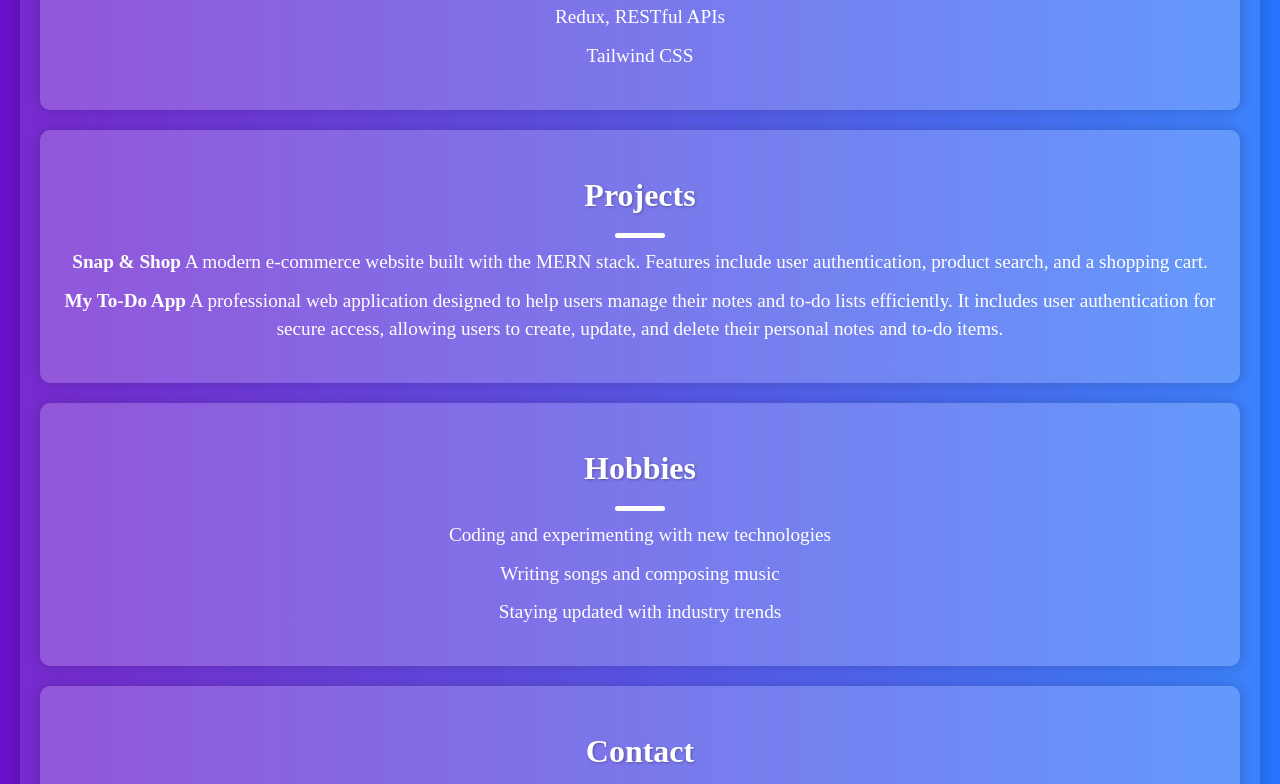
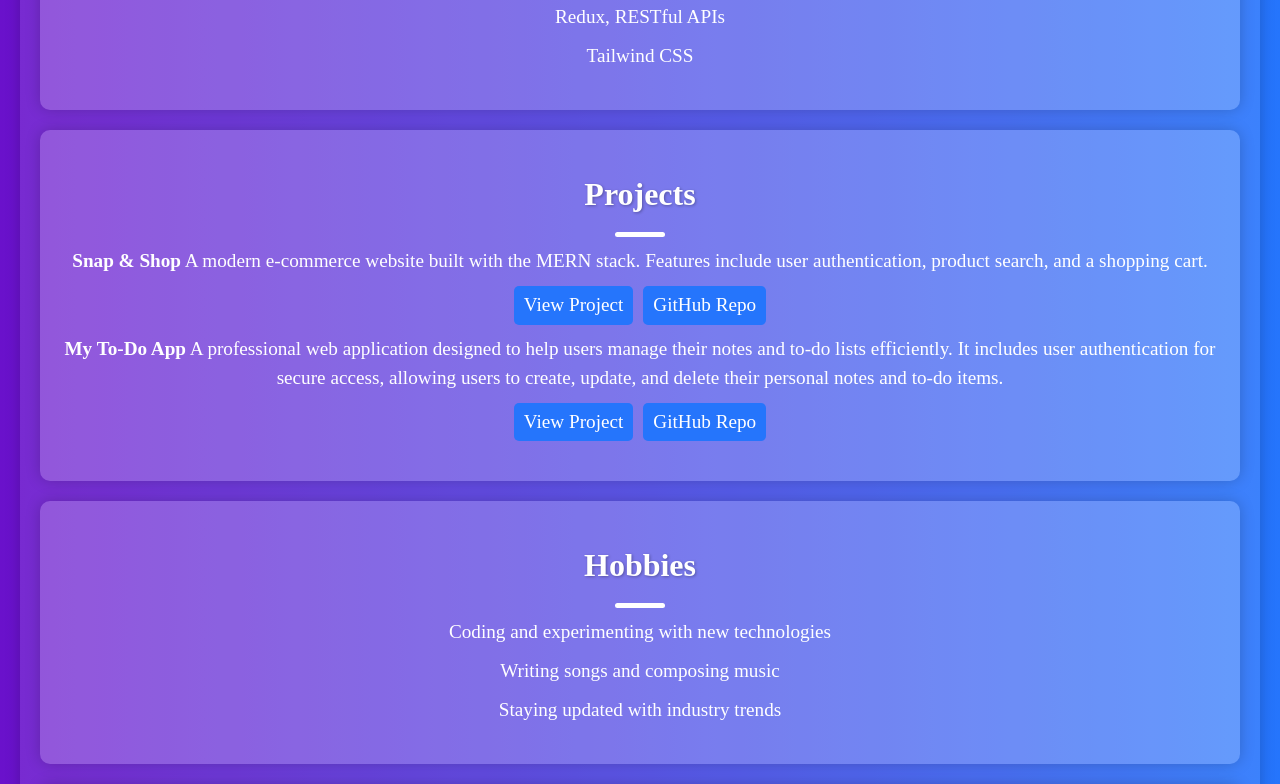
Before and after one commit to Piyush0049/piyush_portfolio, a plain HTML site: page index.html in a window 1280 px wide. Shown: the part 1414-2198 px from the top of the page. Drawn offline with Linux system fonts and the light colour scheme.

Commit message:
Update index.html

```diff
--- a/index.html
+++ b/index.html
@@ -41,8 +41,8 @@
         background: rgba(255, 255, 255, 0.2);
         border-radius: 10px;
         box-shadow: 0 0 15px rgba(0, 0, 0, 0.2);
-        transform: perspective(500px) rotateX(0deg);
-        transition: transform 0.5s, scale 0.5s;
+        transform: scale(1);
+        transition: transform 0.5s;
     }
     .section:hover {
         transform: scale(1.05);
@@ -78,6 +78,24 @@
     }
     .section ul li {
         margin: 10px 0;
+    }
+    .project-links {
+        display: flex;
+        justify-content: center;
+        gap: 10px;
+        margin-top: 10px;
+    }
+    .project-link {
+        display: inline-block;
+        padding: 5px 10px;
+        background: #2575fc;
+        color: #fff;
+        text-decoration: none;
+        border-radius: 5px;
+        transition: background 0.3s;
+    }
+    .project-link:hover {
+        background: #6a11cb;
     }
 </style>
 </head>
@@ -123,8 +141,20 @@
     <div class="section">
         <h2>Projects</h2>
         <ul>
-            <li><strong>Snap & Shop</strong> A modern e-commerce website built with the MERN stack. Features include user authentication, product search, and a shopping cart.</li>
-            <li><strong>My To-Do App</strong> A professional web application designed to help users manage their notes and to-do lists efficiently. It includes user authentication for secure access, allowing users to create, update, and delete their personal notes and to-do items.</li>
+            <li>
+                <strong>Snap & Shop</strong> A modern e-commerce website built with the MERN stack. Features include user authentication, product search, and a shopping cart.
+                <div class="project-links">
+                    <a href="https://main--ecommercefrontend123654.netlify.app/" class="project-link" target="_blank">View Project</a>
+                    <a href="https://github.com/Piyush0049/ecommerce_frontend_web" class="project-link" target="_blank">GitHub Repo</a>
+                </div>
+            </li>
+            <li>
+                <strong>My To-Do App</strong> A professional web application designed to help users manage their notes and to-do lists efficiently. It includes user authentication for secure access, allowing users to create, update, and delete their personal notes and to-do items.
+                <div class="project-links">
+                    <a href="https://to-do-app-frontend-0049-dcgz.vercel.app/" class="project-link" target="_blank">View Project</a>
+                    <a href="https://github.com/Piyush0049/To-Do-App_FRONTEND0049" class="project-link" target="_blank">GitHub Repo</a>
+                </div>
+            </li>
         </ul>
     </div>
 
```
